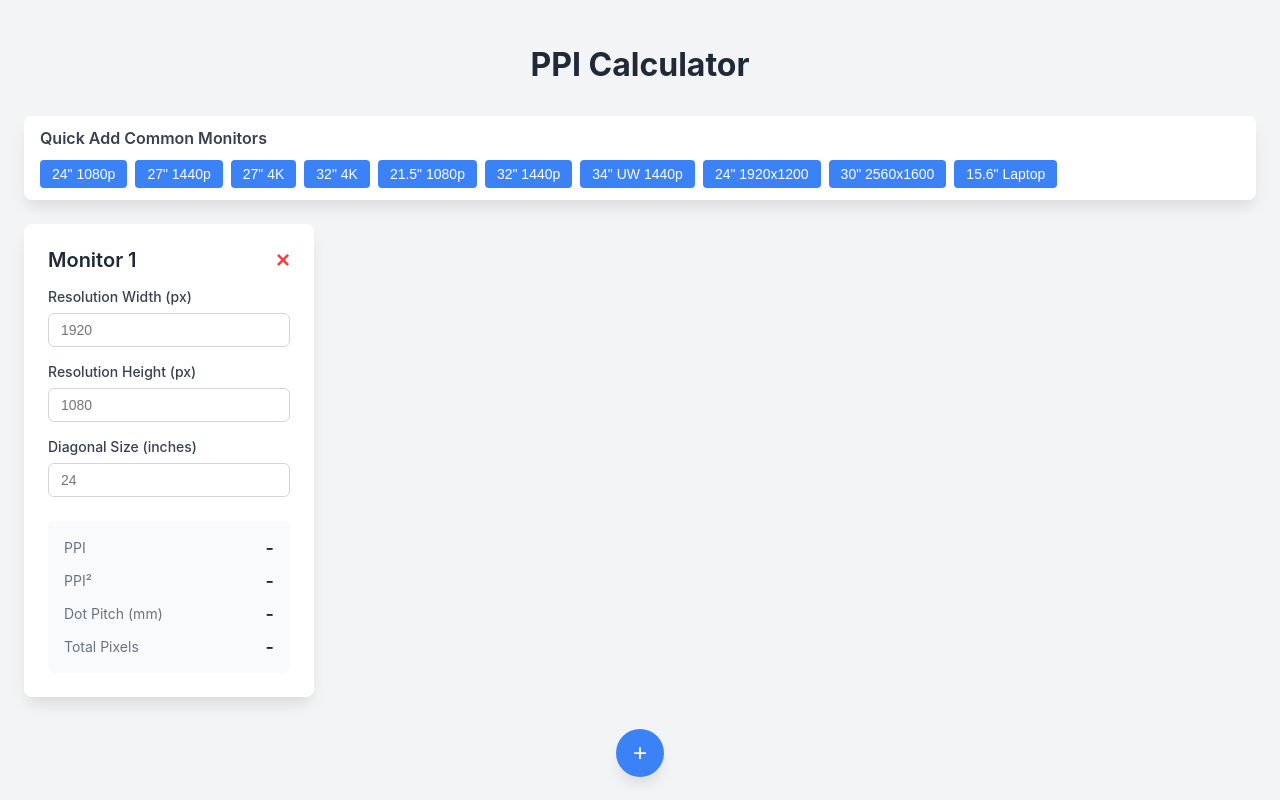
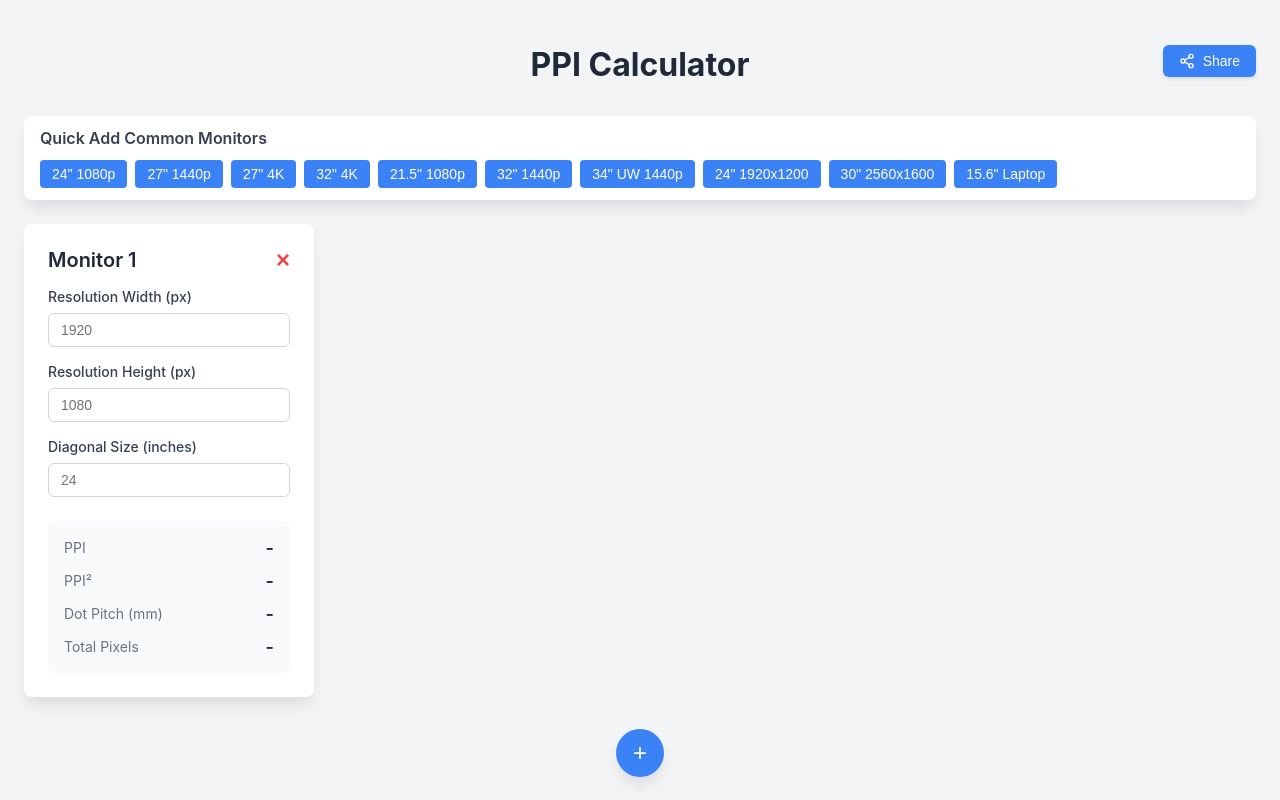
Before and after one commit to miccou/pixels-per-inch, a plain HTML site: page index.html in a window 1280 px wide. Shown: the top 800 px of the page. Drawn offline with Linux system fonts and the light colour scheme.

Commit message:
add share button

```diff
--- a/app.js
+++ b/app.js
@@ -9,6 +9,7 @@ class PPICalculatorApp {
     this.container = document.getElementById("calculators-container");
     this.summaryTable = document.querySelector("summary-table");
     this.addButton = document.getElementById("add-calculator-btn");
+    this.shareButton = document.getElementById("share-btn");
 
     this.init();
   }
@@ -16,6 +17,7 @@ class PPICalculatorApp {
   init() {
     // Event listeners
     this.addButton.addEventListener("click", () => this.addCalculator());
+    this.shareButton.addEventListener("click", () => this.shareLink());
 
     document.addEventListener("preset-selected", (e) => {
       const preset = e.detail.preset;
@@ -98,6 +100,28 @@ class PPICalculatorApp {
     }
   }
 
+  async shareLink() {
+    const url = window.location.href;
+    try {
+      await navigator.clipboard.writeText(url);
+
+      // Show feedback
+      const originalText = this.shareButton.innerHTML;
+      this.shareButton.innerHTML = `
+        <svg width="20" height="20" viewBox="0 0 24 24" fill="none" stroke="currentColor" stroke-width="2" stroke-linecap="round" stroke-linejoin="round">
+          <polyline points="20 6 9 17 4 12"></polyline>
+        </svg>
+        <span class="share-btn-text">Copied!</span>
+      `;
+
+      setTimeout(() => {
+        this.shareButton.innerHTML = originalText;
+      }, 2000);
+    } catch (err) {
+      console.error("Failed to copy link:", err);
+    }
+  }
+
   loadFromURL() {
     const params = new URLSearchParams(window.location.search);
     const monitorsParam = params.get("monitors");
--- a/index.html
+++ b/index.html
@@ -8,6 +8,7 @@
   </head>
   <body style="background: #f3f4f6; min-height: 100vh; padding: 1rem 0">
     <div style="max-width: 1280px; margin: 0 auto; padding: 0 1rem">
+      <div class="header-container">
         <h1
           style="
             font-size: 2rem;
@@ -19,6 +20,31 @@
         >
           PPI Calculator
         </h1>
+        <button
+          id="share-btn"
+          class="share-btn"
+          aria-label="Share link to monitors"
+          title="Copy link to these monitors"
+        >
+          <svg
+            width="20"
+            height="20"
+            viewBox="0 0 24 24"
+            fill="none"
+            stroke="currentColor"
+            stroke-width="2"
+            stroke-linecap="round"
+            stroke-linejoin="round"
+          >
+            <circle cx="18" cy="5" r="3"></circle>
+            <circle cx="6" cy="12" r="3"></circle>
+            <circle cx="18" cy="19" r="3"></circle>
+            <line x1="8.59" y1="13.51" x2="15.42" y2="17.49"></line>
+            <line x1="15.41" y1="6.51" x2="8.59" y2="10.49"></line>
+          </svg>
+          <span class="share-btn-text">Share</span>
+        </button>
+      </div>
 
       <!-- Quick Add Bar Component -->
       <quick-add-bar></quick-add-bar>
--- a/styles.css
+++ b/styles.css
@@ -2,6 +2,53 @@
 body {
   font-family: -apple-system, BlinkMacSystemFont, "Segoe UI", Roboto, Oxygen,
     Ubuntu, Cantarell, sans-serif;
+}
+
+/* Header with share button */
+.header-container {
+  position: relative;
+  margin-bottom: 2rem;
+}
+
+.share-btn {
+  position: absolute;
+  top: 0;
+  right: 0;
+  display: flex;
+  align-items: center;
+  gap: 0.5rem;
+  background: #3b82f6;
+  color: white;
+  padding: 0.5rem 1rem;
+  border-radius: 0.375rem;
+  font-size: 0.875rem;
+  border: none;
+  cursor: pointer;
+  transition: background-color 0.2s;
+  box-shadow: 0 2px 4px rgba(0, 0, 0, 0.1);
+}
+
+.share-btn:hover {
+  background: #2563eb;
+}
+
+.share-btn svg {
+  width: 16px;
+  height: 16px;
+}
+
+.share-btn-text {
+  font-weight: 500;
+}
+
+@media (max-width: 640px) {
+  .share-btn-text {
+    display: none;
+  }
+
+  .share-btn {
+    padding: 0.5rem;
+  }
 }
 
 /* Quick add bar */
```
Lines whose indentation alone changed are shown as unchanged.
